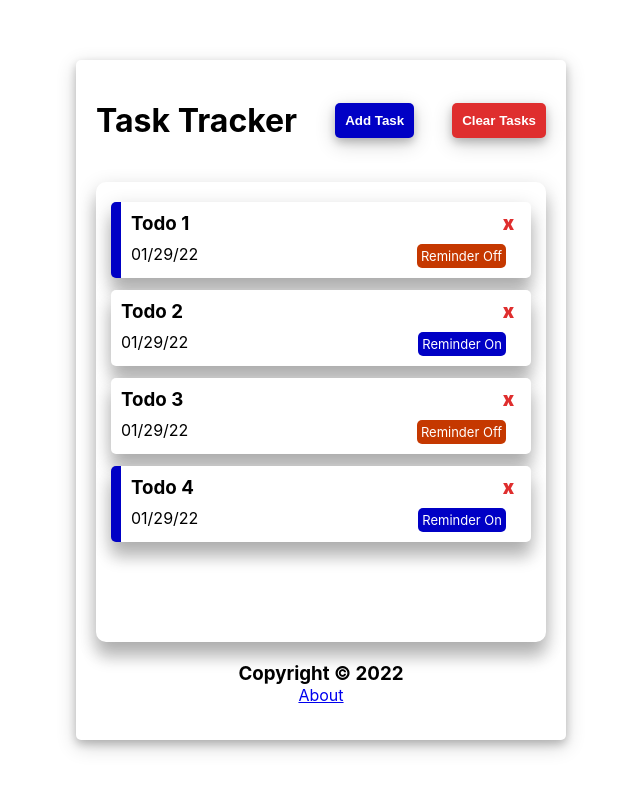
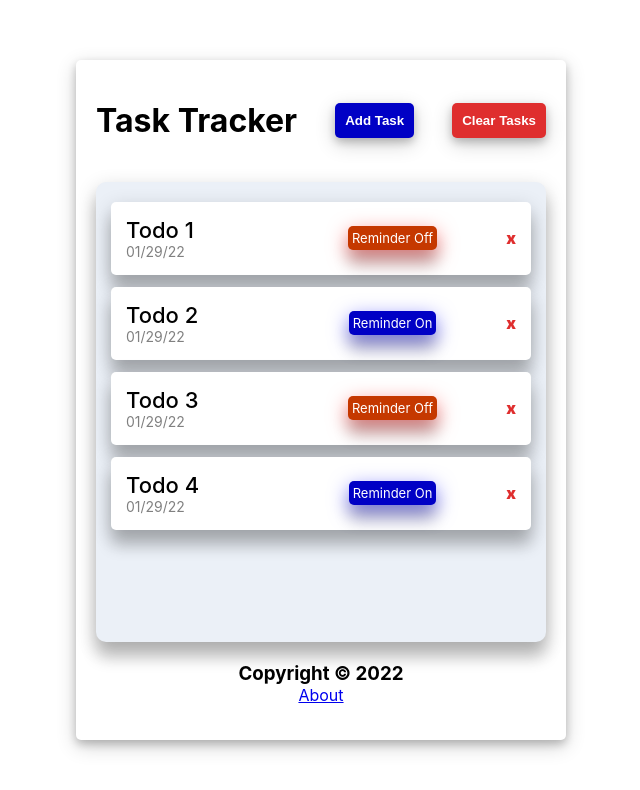
Before and after one commit to owuraku-zenas/Task-Tracker-App-frontend, a React (Create React App) app: page / in a window 1280 px wide. Shown: the top 790 px of the page, without its empty margins (319-959 px from the left). Built offline with nearby package versions, Linux system fonts and the light colour scheme.

Commit message:
Remade the todo item component

```diff
--- a/src/components/TodoItem.jsx
+++ b/src/components/TodoItem.jsx
@@ -15,7 +15,8 @@ function TodoItem({ title, date, completed, reminder }) {
         borderRadius: "5px",
         padding: "4px",
         fontSize: "small",
-        marginRight: "15px"
+        marginRight: "15px",
+        boxShadow: "0 16px 16px 0 rgb(0 0 0 / 20%), 0 6px 20px 0 rgba(0, 0, 255, 0.5)"
     }
 
     let reminderOff = {
@@ -24,17 +25,18 @@ function TodoItem({ title, date, completed, reminder }) {
         borderRadius: "5px",
         padding: "4px",
         fontSize: "small",
-        marginRight: "15px"
+        marginRight: "15px",
+        boxShadow: "0 16px 16px 0 rgb(0 0 0 / 20%), 0 6px 20px 0 rgba(255, 0, 0, 0.5)"
     }
 
     return (
-
-        <div className="todo__item" style={completed ? complete : null}>
-            <h3>
-                {title}
-                <div className="remove__task__btn">x</div>
-            </h3>
-            <p className="date">{date} <span style={reminder ? reminderOn : reminderOff}>{reminder ? "Reminder On" : "Reminder Off"}</span></p>
+        <div className="todo__item">
+            <div class="info">
+                <h3> {title} </h3>
+                <p className="date"> {date} </p>
+            </div>
+            <span style={reminder ? reminderOn : reminderOff} className="reminder">{reminder ? "Reminder On" : "Reminder Off"}</span>
+            <div class="remove__task__btn">x</div>
         </div>
     );
 }
--- a/src/styles/TodoItem.css
+++ b/src/styles/TodoItem.css
@@ -1,34 +1,55 @@
 .remove__task__btn {
+  display: flex;
+  justify-content: center;
+  align-items: center;
   color: rgb(223, 46, 46);
   font-weight: 900;
-  /* background-color: black; */
   width: 25px;
   height: 25px;
   text-align: center;
+  width: 40px;
+  height: 100%;
+  overflow: hidden;
+  border-top-right-radius: 5px;
+  border-bottom-right-radius: 5px;
+}
+
+.remove__task__btn:hover {
+  background-color: red;
+  box-shadow: 0 16px 16px 0 rgb(0 0 0 / 20%), 0 6px 20px 0 rgba(255, 0, 0, 0.644);
+  color: white;
 }
 
 .todo__item {
   display: flex;
-  flex-direction: column;
-  justify-content: center;
-  row-gap: 7px;
-  padding: 0 10px;
-  padding: 10px;
+  flex-direction: row;
+  justify-content: space-between;
+  align-items: center;
   background-color: rgb(255, 255, 255);
   color: rgb(0, 0, 0);
   border-radius: 5px;
   box-shadow: 0 16px 16px 0 rgb(0 0 0 / 20%), 0 6px 20px 0 rgb(0 0 0 / 19%);
   transition: transform 0.3s;
-  /* transition: border-left 0.3s; */
   cursor: pointer;
 }
 
+.info {
+  padding: 15px;
+  overflow: hidden;
+  width: 40%;
+}
+
+.info h3 {
+  font-size: 22px;
+  font-weight: 500;
+}
+
 .todo__item:hover {
-    transform: scale(1.07);
+  transform: scale(1.07);
 }
 
 .todo__item:active {
-    transform: scale(1);
+  transform: scale(1);
 }
 
 .todo__item h3 {
@@ -43,6 +64,6 @@
 }
 
 .date {
-    display: flex;
-    justify-content: space-between;
+  color: gray;
+  font-size: 14px;
 }
--- a/src/styles/TodoItems.css
+++ b/src/styles/TodoItems.css
@@ -9,6 +9,7 @@
     box-shadow: 0 16px 16px 0 rgb(0 0 0 / 20%), 0 6px 20px 0 rgb(0 0 0 / 19%);
     overflow: auto;
     flex: 1;
+    background-color: rgb(235, 240, 247);
   }
 
   .no__todos {
```
